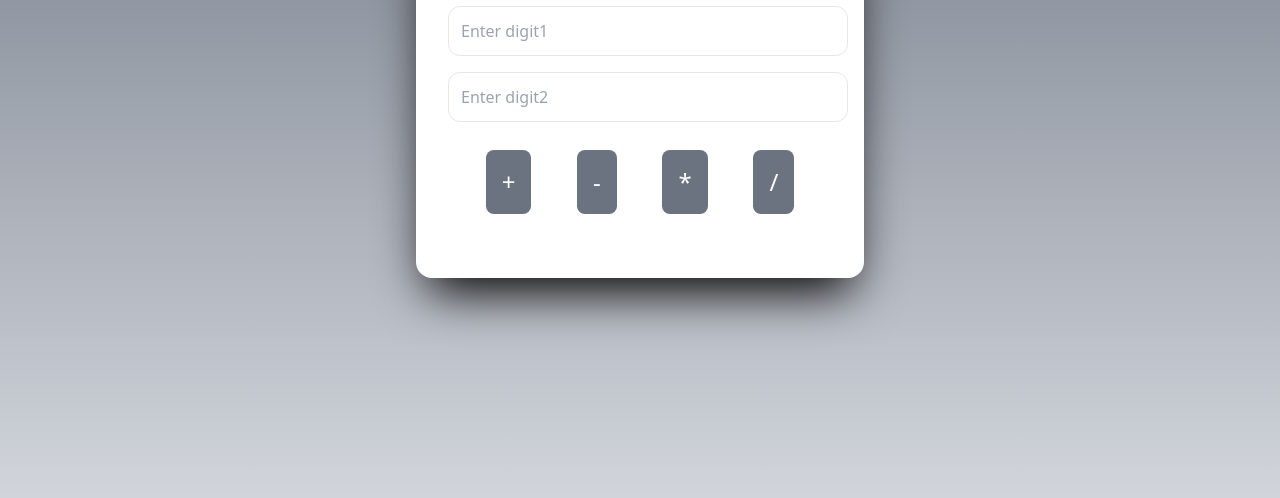
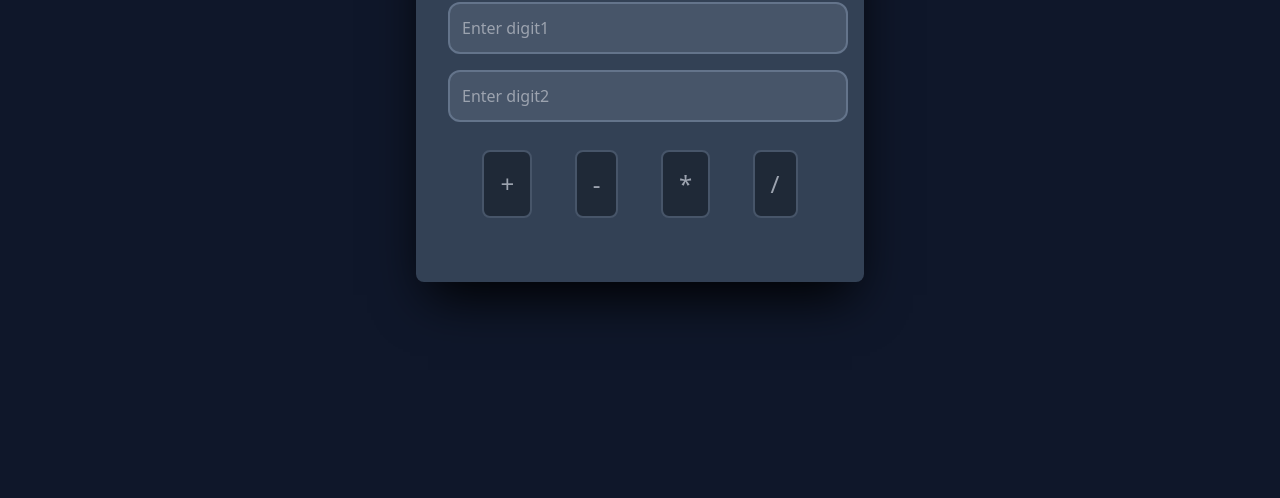
Before and after one commit to khushboochawla15/mern-task, a plain HTML site: page task5.html in a window 1280 px wide. Shown: the part 302-800 px from the top of the page. Drawn offline with nearby package versions, Linux system fonts and the light colour scheme.

Commit message:
task6 added

```diff
--- a/task5.html
+++ b/task5.html
@@ -7,18 +7,18 @@
     <script src="https://cdn.tailwindcss.com"></script>
     <link rel="stylesheet" href="style3.css">
 </head>
-<body class="bg-gradient-to-b from-gray-500 to-gray-300 min-h-screen flex justify-center items-center">
-    <main class="w-full bg-white max-w-md p-6 m-6 rounded-2xl shadow-2xl shadow-black">
+<body class="bg-slate-900 flex justify-center items-center min-h-screen">
+    <main class= "bg-slate-700 text-gray-400 w-full max-w-md p-6 m-6 rounded-lg shadow-2xl shadow-black">
         <h1 class="md:text-4xl text-lg font-semibold md:font-extrabold text-gray-500 text-center p-2">Calculator</h1>
-    <div><input type="text" placeholder="Enter digit1" id="num1" class="p-3 focus:outline-none w-full border rounded-xl m-2"/></div>
-    <div><input type="text" placeholder="Enter digit2" id="num2" class="p-3 focus:outline-none w-full border rounded-xl m-2"/></div>
+    <div><input type="text" placeholder="Enter digit1" id="num1" class="p-3  w-full  border-2 border-slate-500 focus:outline-none bg-slate-600 rounded-xl m-2"/></div>
+    <div><input type="text" placeholder="Enter digit2" id="num2" class="p-3 focus:outline-none w-full  rounded-xl m-2 border-2 border-slate-500  bg-slate-600"/></div>
     <div class="flex justify-evenly items-center pt-5">
-        <button onclick="add()" class="bg-gray-500 p-4 rounded-lg text-2xl hover:bg-gray-700 text-white">+</button>
-        <button onclick="substract()" class="bg-gray-500 p-4 rounded-lg text-2xl hover:bg-gray-700 text-white">-</button>
-        <button onclick="multiply()" class="bg-gray-500 text-white p-4 rounded-lg text-2xl hover:bg-gray-700">*</button>
-        <button onclick="divide()" class="bg-gray-500 p-4 rounded-lg text-2xl hover:bg-gray-700 text-white">/</button>
+        <button onclick="add()" class="bg-gray-800 p-4 rounded-lg text-2xl hover:bg-slate-900 text-gray-400 border-2 border-slate-600">+</button>
+        <button onclick="substract()" class="bg-gray-800 p-4 rounded-lg text-2xl hover:bg-gray-900 text-gray-400 border-2 border-slate-600">-</button>
+        <button onclick="multiply()" class="bg-gray-800 text-gray-400 p-4 rounded-lg text-2xl hover:bg-gray-900 border-2 border-slate-600">*</button>
+        <button onclick="divide()" class="bg-gray-800 p-4 rounded-lg text-2xl hover:bg-gray-900 text-gray-400 border-2 border-slate-600">/</button>
 </div>
-    <h1 id="result" class="m-2 font-semibold p-3 text-green-500 text-lg"></h1>
+    <h1 id="result" class="m-2 font-semibold p-3 text-gray-400 text-lg"></h1>
     </main>
     <script>
         var num1=document.getElementById("num1");
```
Also changed, not shown: index.html (+1 -0 lines), task6.html (added, +33 -0 lines).
